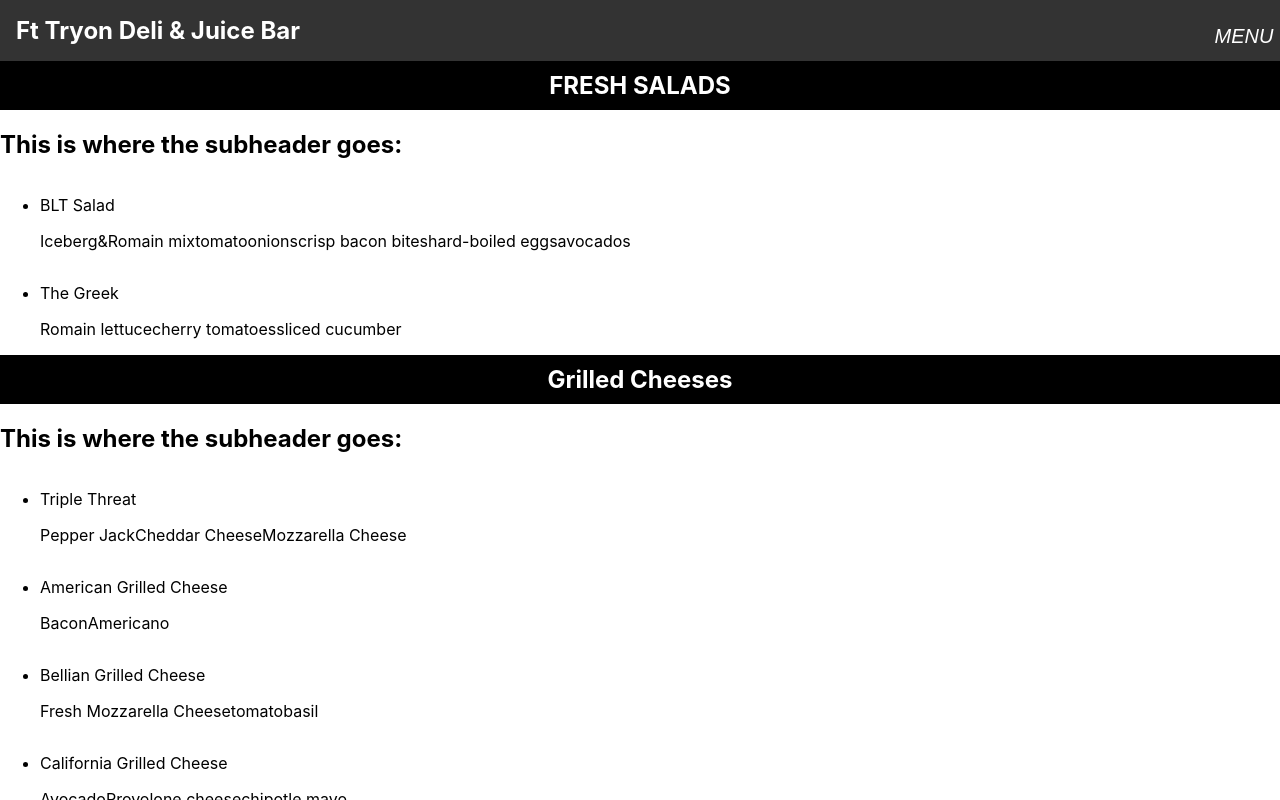
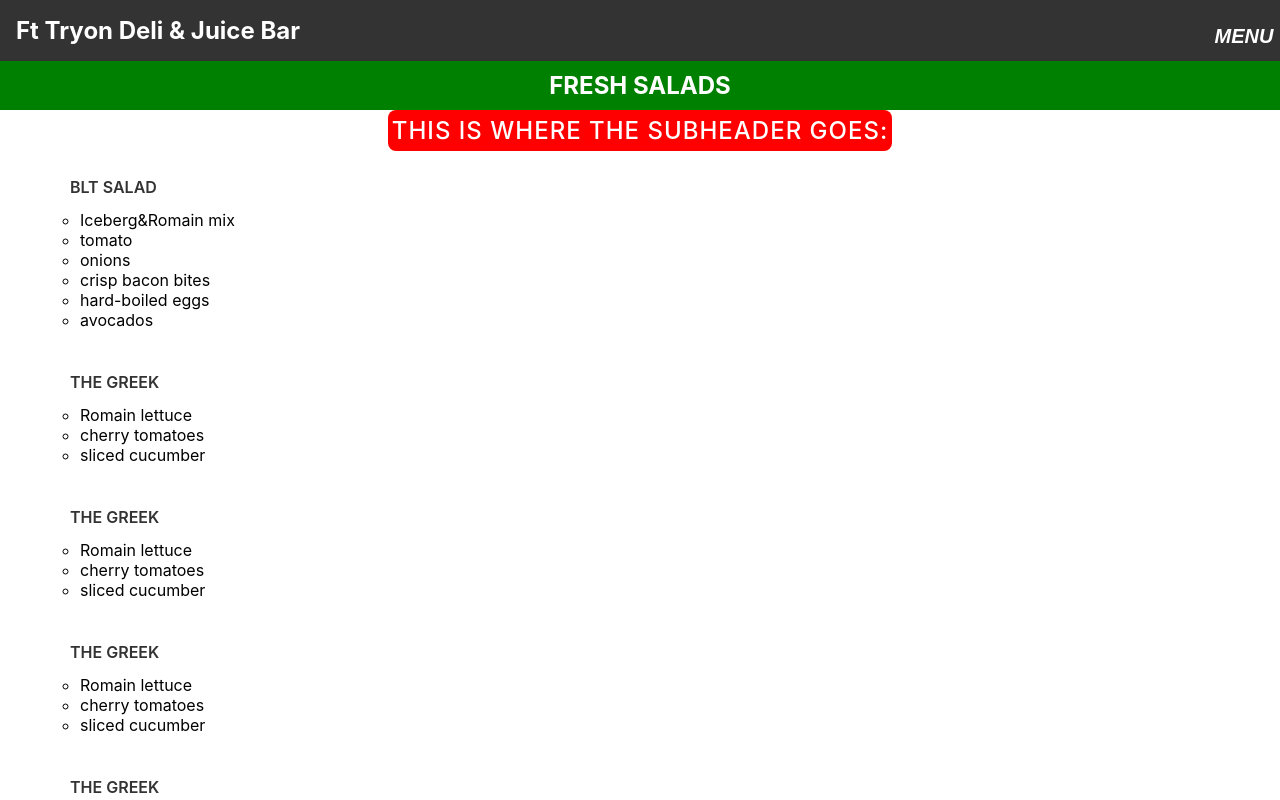
Before and after one commit to Josefbautista94/Deli-FE, a React (Create React App) app: page /menu in a window 1280 px wide. Built offline with nearby package versions, Linux system fonts and the light colour scheme; the HTML template or start-up script is replaced by a standard one.

Commit message:
Fixed the scrolling error we were having, we couldn't see the bottom of the page.

```diff
--- a/src/App.js
+++ b/src/App.js
@@ -164,6 +164,54 @@
                     "crisp bacon bites",
                     "hard-boiled eggs",
                     "avocados",
+                  ],
+                },
+                {
+                  name: "The Greek",
+                  description: [
+                    "Romain lettuce",
+                    "cherry tomatoes",
+                    "sliced cucumber",
+                  ],
+                },
+                {
+                  name: "The Greek",
+                  description: [
+                    "Romain lettuce",
+                    "cherry tomatoes",
+                    "sliced cucumber",
+                  ],
+                },
+                {
+                  name: "The Greek",
+                  description: [
+                    "Romain lettuce",
+                    "cherry tomatoes",
+                    "sliced cucumber",
+                  ],
+                },
+                {
+                  name: "The Greek",
+                  description: [
+                    "Romain lettuce",
+                    "cherry tomatoes",
+                    "sliced cucumber",
+                  ],
+                },
+                {
+                  name: "The Greek",
+                  description: [
+                    "Romain lettuce",
+                    "cherry tomatoes",
+                    "sliced cucumber",
+                  ],
+                },
+                {
+                  name: "The Greek",
+                  description: [
+                    "Romain lettuce",
+                    "cherry tomatoes",
+                    "sliced cucumber",
                   ],
                 },
                 {
@@ -369,6 +417,7 @@
           ],
           header: {
             title: "ANGUS BURGERS",
+            color: "brown",
             subHeader: {
               name: "",
             },
@@ -401,6 +450,7 @@
           ],
           header: {
             title: "FRUIT SMOOTHIES",
+            color: "pink",
             subHeader: {
               name: "Medium - 5.99   LARGE - 6.99",
             },
@@ -435,6 +485,7 @@
           ],
           header: {
             title: "PROTEIN SMOOTHIES",
+            color: "coral",
             subHeader: {
               name: "MEDIUM - 6.99  LARGE - 7.99",
             },
@@ -462,6 +513,7 @@
           ],
           header: {
             title: "SQUEEZED JUICE",
+            color: "cyan",
             subHeader: {
               name: "MEDIUM - 6.99  LARGE - 7.99",
             },
@@ -471,11 +523,16 @@
     },
   ]);
 
+  // const getData = async () => {
+  //   const response = await fetch("http://localhost:5000/");
+  // };
+
   return (
     <Routes>
       <Route path="/" element={<Navigation />}>
         <Route index element={<Home menus={menus} />} />
         {menus.map((menuObj, index) => {
+          console.log(menuObj);
           let pathName = `menu${index === 0 ? "" : index}`;
 
           return (
--- a/src/components/header/header.component.jsx
+++ b/src/components/header/header.component.jsx
@@ -2,17 +2,17 @@
 import "./header.styles.css";
 
 const Header = ({ headerItem }) => {
-  const { title, subHeader } = headerItem;
-  const headerColors = {
-    "SIGNATURE SANDWICHES": "rgb(32, 73, 155)",
-    "STEAKS N' CHEESE": "rgb(255, 75, 0)",
-    BREAKFAST: "rgb(239, 197, 26)",
-    "ANGUS BURGERS": "rgb(42, 42, 41)",
-    "FRUIT SMOOTHIES": "rgb(30, 150, 136)",
-    "PROTEIN SMOOTHIES": "rgb(50, 162, 239)",
-    "SQUEEZED JUICE": "rgb(55, 172, 70)",
-  };
-  const headerColor = headerColors[title] || "black";
+  const { title, color, subHeader } = headerItem;
+  // const headerColors = {
+  //   "SIGNATURE SANDWICHES": "rgb(32, 73, 155)",
+  //   "STEAKS N' CHEESE": "rgb(255, 75, 0)",
+  //   BREAKFAST: "rgb(239, 197, 26)",
+  //   "ANGUS BURGERS": "rgb(42, 42, 41)",
+  //   "FRUIT SMOOTHIES": "rgb(30, 150, 136)",
+  //   "PROTEIN SMOOTHIES": "rgb(50, 162, 239)",
+  //   "SQUEEZED JUICE": "rgb(55, 172, 70)",
+  // };
+  // const headerColor = headerColors[title] || "black";
 
   // if (title === "SIGNATURE SANDWICHES") {
   //   headerColor = "rgb(32,73,155)";
@@ -35,13 +35,13 @@
   // }
   return (
     <div className="header-container">
-      <h1 className="header-title" style={{ backgroundColor: headerColor }}>
+      <h1 className="header-title" style={{ backgroundColor: color }}>
         {title}
       </h1>
       {subHeader ? (
-        <div>
-          <h2>
-            <b>This is where the subheader goes: </b>
+        <div class="sub-container">
+          <h2 class="sub">
+            This is where the subheader goes:
             {subHeader.name}
           </h2>
         </div>
--- a/src/components/header/header.styles.css
+++ b/src/components/header/header.styles.css
@@ -9,3 +9,19 @@
   width: 100%;
   box-sizing: border-box;
 }
+
+.sub-container {
+  text-align: center;
+}
+
+.sub {
+  background-color: rgb(255, 0, 0);
+  color: white;
+  padding: 6px 4px;
+  border-radius: 8px;
+  font-weight: 500;
+  text-transform: uppercase;
+  letter-spacing: 1px;
+  display: inline-block;
+  margin: 0 auto;
+}
--- a/src/components/menu/menu.component.jsx
+++ b/src/components/menu/menu.component.jsx
@@ -4,18 +4,17 @@
 const Menu = ({ menu }) => {
   const { sectionContainer } = menu;
   return (
-    <Fragment>
+    <div className="contentContainer">
       {sectionContainer.map((sectionContainer, index) => {
-        console.log(
-          ` this is the sectionContainer : ${sectionContainer} This is the index: ${index}`
-        );
         return sectionContainer ? (
-          <SectionContainer key={index} sectionContainer={sectionContainer} />
+          <div>
+            <SectionContainer key={index} sectionContainer={sectionContainer} />
+          </div>
         ) : (
           <></>
         );
       })}
-    </Fragment>
+    </div>
 
     /* { <>
       <Section
--- a/src/components/navbar/NavBar.styles.css
+++ b/src/components/navbar/NavBar.styles.css
@@ -111,6 +111,7 @@
 }
 .fa {
   font-size: 24px;
+  font-weight: bold;
 }
 
 .fa-bars {
@@ -118,4 +119,9 @@
   display: inline-block;
   color: white;
   transition: all 0.3s ease-in-out;
+  text-shadow: 1px 1px #333;
 }
+
+.fa-bars:hover {
+  transform: scale(1.1);
+}
--- a/src/components/sectionContainer/sectionContainer.component.jsx
+++ b/src/components/sectionContainer/sectionContainer.component.jsx
@@ -5,7 +5,7 @@
 const sectionContainer = ({ sectionContainer }) => {
   const { section, header } = sectionContainer;
   return (
-    <div>
+    <div className="contentContainer">
       <Header headerItem={header} />
       {section.map((section, index) => {
         return <Section key={index} section={section} numSection={index + 1} />;
--- a/src/components/sectionContainer/sectionContainer.styles.css
+++ b/src/components/sectionContainer/sectionContainer.styles.css
@@ -4,3 +4,8 @@
   display: inline-block;
   color: rgb(32, 73, 155);
 }
+
+.contentContainer {
+  height: 100vh; /* set the height to the full viewport height */
+  overflow: auto; /* add a scrollbar when content exceeds the height */
+}
--- a/src/components/subsection/subSection.component.jsx
+++ b/src/components/subsection/subSection.component.jsx
@@ -1,9 +1,24 @@
+import "./subSection.styles.css";
+
 const subSection = ({ description, name }) => {
   return (
     <div>
       <ul>
-        <li>{name}</li>
-        <p>{description}</p>
+        <li className="subSec">{name}</li>
+
+        <div>
+          <ul>
+            {description ? (
+              description.map((item, index) => (
+                <li key={index} className="description">
+                  {item}
+                </li>
+              ))
+            ) : (
+              <></>
+            )}
+          </ul>
+        </div>
       </ul>
     </div>
   );
--- a/src/components/subsection/subSection.styles.css
+++ b/src/components/subsection/subSection.styles.css
@@ -0,0 +1,16 @@
+.subSec {
+  display: inline-block;
+  padding: 10px 20px;
+  margin: 0 10px;
+  font-size: 16px;
+  font-weight: 600;
+  text-transform: uppercase;
+  color: #333;
+  text-decoration: none;
+  border-bottom: 3px solid transparent;
+  transition: border-color 0.3s ease-in-out;
+}
+
+.subSec:hover {
+  border-bottom: 3px solid #f00;
+}
```
